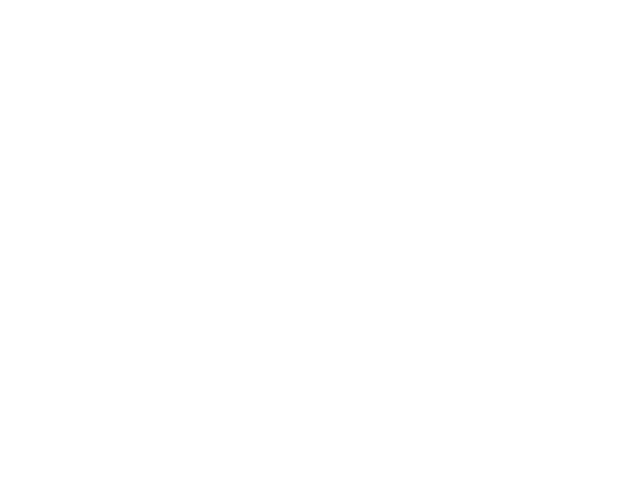
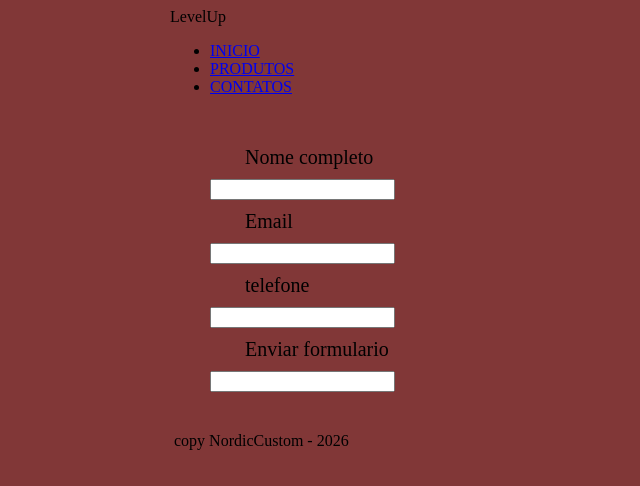
Before and after one commit to joao311241/front-end-2ds, a plain HTML site: page contatos.html in a window 1280 px wide. Shown: the whole page, without its empty margins (0-640 px from the left). Drawn offline with Linux system fonts and the light colour scheme.

Commit message:
Add files via upload

```diff
--- a/contatos.css
+++ b/contatos.css
@@ -2,3 +2,18 @@
     background-color: rgb(129, 55, 55);
 
 }
+
+main{
+    width: 940px;
+    margin: 0 auto;
+}
+form{
+    margin: 40px;
+}
+form label{
+    display: block;
+   font-size: 20px;
+   margin: 0 0 0 10px;
+   padding: 10px 25px;
+   width: 50%;
+}
--- a/contatos.html
+++ b/contatos.html
@@ -1,15 +1,65 @@
 <!DOCTYPE html>
-<html lang="en">
+<html lang="pt-br">
 <head>
     <meta charset="UTF-8">
     <meta name="viewport" content="width=device-width, initial-scale=1.0">
-    <title>CONTATOS</title>
+    <title>contatos</title>
 </head>
+<link rel="stylesheet" href="contatos.css">
 <body>
+
+    <div class="caixa-texto">
+
+
+    </div>
+
+
+
+
+
+
+
+    <head>
+
+    </head>
     <main>
-        <footer>
+        <body>
+    <header>
+        <div class="caixa"
+            <h1>LevelUp</h1>
+            <nav>
+                <ul>
+                    <li><a href="index.html">INICIO</a></li>
+                    <li><a href="index.html">PRODUTOS</a></li>
+                    <li><a href="index.html">CONTATOS</a></li>
+                </ul>
+            </nav>
+        </div>
+</header>
+    <main>
+        <form>
 
-        </footer>
+
+        <label for="nome">Nome completo</label>
+        <input type="text" id="email">
+
+         <label for="email">Email</label>
+        <input type="text" id="email">
+
+         <label for="telefone">telefone</label>
+        <input type="text" id="email">
+
+         <label for="enviar formulario">Enviar formulario</label>
+        <input type="text" id="email">
+
+        </form>
+
+
     </main>
+    <footer>
+        <img src="imagens/" alt="">
+        copy NordicCustom - 2026
+
+    </footer>
 </body>
 </html>
--- /dev/null
+++ b/style home.css
@@ -0,0 +1,34 @@
+h1{
+    color: rgb(103, 1, 1);
+
+
+
+}
+
+h2{
+    text-align: center;
+    width: 200;
+
+
+
+}
+
+
+
+
+
+
+footer{
+
+    background-color: rgb(107, 38, 38);
+
+
+}
+body{
+    background-color: rgb(125, 91, 59);
+    text-align: center;
+
+}
+img{
+    width: 600px;
+}
--- a/style.css
+++ b/style.css
@@ -1,16 +1,42 @@
-h1{
-    color: rgb(103, 1, 1);
+body{
+    background-color: rgb(112, 82, 82);
+}
 
 
 
+header{
+    background-color: rgb(18, 18, 18);
+}
+nav li {
+    display: inline;
+    margin: 0 0 0 15px;
+}
+nav a {
+    text-decoration: none;
+    text-transform: uppercase;
+    color: blueviolet;
+    font-size: 22px;
+    font-weight: bold;
+}
+.caixa {
+    position: relative;
+    width: 940px;
+    margin: 0 auto;
+}
+nav{
+    position: absolute;
+    top: 110px;
+    right: 0;
 }
 
-h2{
+.servicos li{
+    display: inline-block;
     text-align: center;
-    width: 200;
-
-
-
+    width: 30%;
+    vertical-align: top;
+    margin: 0 1.5%;
+    padding: 30px 20px;
+    box-sizing: border-box;
 }
 
 
@@ -18,17 +44,27 @@
 
 
 
+.servicos h1{
+    font-size: 30px;
+    font-weight: bold;
+}
+
+.decricao {
+    font-size: 18px;
+}
+
+.preco {
+font-size: 22px;
+font-weight: bold;
+margin-top: 10px;
+}
+
+.servicos img{
+    width: 200px;
+}
 footer{
-
-    background-color: rgb(107, 38, 38);
-
+    text-align: center;
+    background-color: rgb(248, 252, 252);
+    padding: 40px 0;
 
 }
-body{
-    background-color: rgb(125, 91, 59);
-    text-align: center;
-
-}
-img{
-    width: 600px;
-}
```
Also changed, not shown: servicos.html (+8 -7 lines).
